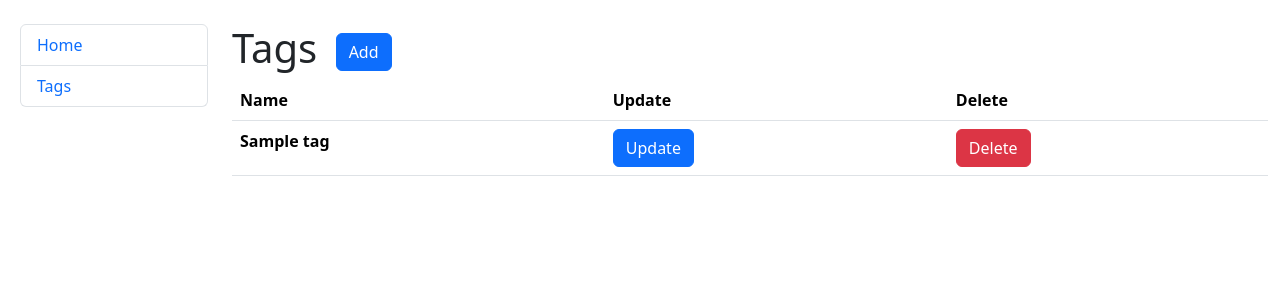
After one commit to KristianYe/todo-list, a Django app: page /tags/ in a window 1280 px wide. The commit adds this page. Shown: the top 300 px of the page. Run offline with Django 4.2, Linux system fonts and the light colour scheme; tables that the repository leaves empty hold one stand-in row (values such as "Sample post").

Commit message:
implemented TagListView

```diff
--- a/templates/includes/sidebar.html
+++ b/templates/includes/sidebar.html
@@ -1,3 +1,4 @@
 <ul class="sidebar-nav list-group">
-  <li class="list-group-item"><a href="{% url 'todo_app:task-list' %}">Home</a></li>
+  <li class="list-group-item"><a style="text-decoration: none" href="{% url 'todo_app:task-list' %}">Home</a></li>
+  <li class="list-group-item"><a style="text-decoration: none" href="{% url 'todo_app:tag-list' %}">Tags</a></li>
 </ul>
--- /dev/null
+++ b/templates/todo_app/tag_list.html
@@ -0,0 +1,26 @@
+{% extends "base.html" %}
+
+{% block content %}
+  <h1>
+    Tags
+    <a class="btn btn-primary ms-2" href="#">Add</a>
+  </h1>
+  <table class="table">
+    <thead>
+      <tr>
+        <th scope="col">Name</th>
+        <th scope="col">Update</th>
+        <th scope="col">Delete</th>
+      </tr>
+    </thead>
+    <tbody>
+      {% for tag in tag_list %}
+      <tr>
+        <th scope="row">{{ tag }}</th>
+        <td><a class="btn btn-primary" href="#">Update</a></td>
+        <td><a class="btn btn-danger" href="#">Delete</a></td>
+      </tr>
+      {% endfor %}
+    </tbody>
+  </table>
+{% endblock %}
--- a/todo_app/urls.py
+++ b/todo_app/urls.py
@@ -1,9 +1,10 @@
 from django.urls import path
 
-from todo_app.views import TaskListView
+from todo_app.views import TaskListView, TagListView
 
 urlpatterns = [
     path("", TaskListView.as_view(), name="task-list"),
+    path("tags/", TagListView.as_view(), name="tag-list"),
 ]
 
 app_name = "todo_app"
--- a/todo_app/views.py
+++ b/todo_app/views.py
@@ -1,9 +1,18 @@
 from django.shortcuts import render
 from django.views import generic
 
-from todo_app.models import Task
+from todo_app.models import Task, Tag
 
 
 class TaskListView(generic.ListView):
     model = Task
     paginate_by = 5
+
+
+class TaskCreateView(generic.CreateView):
+    model = Task
+
+
+class TagListView(generic.ListView):
+    model = Tag
+    paginate_by = 5
```
